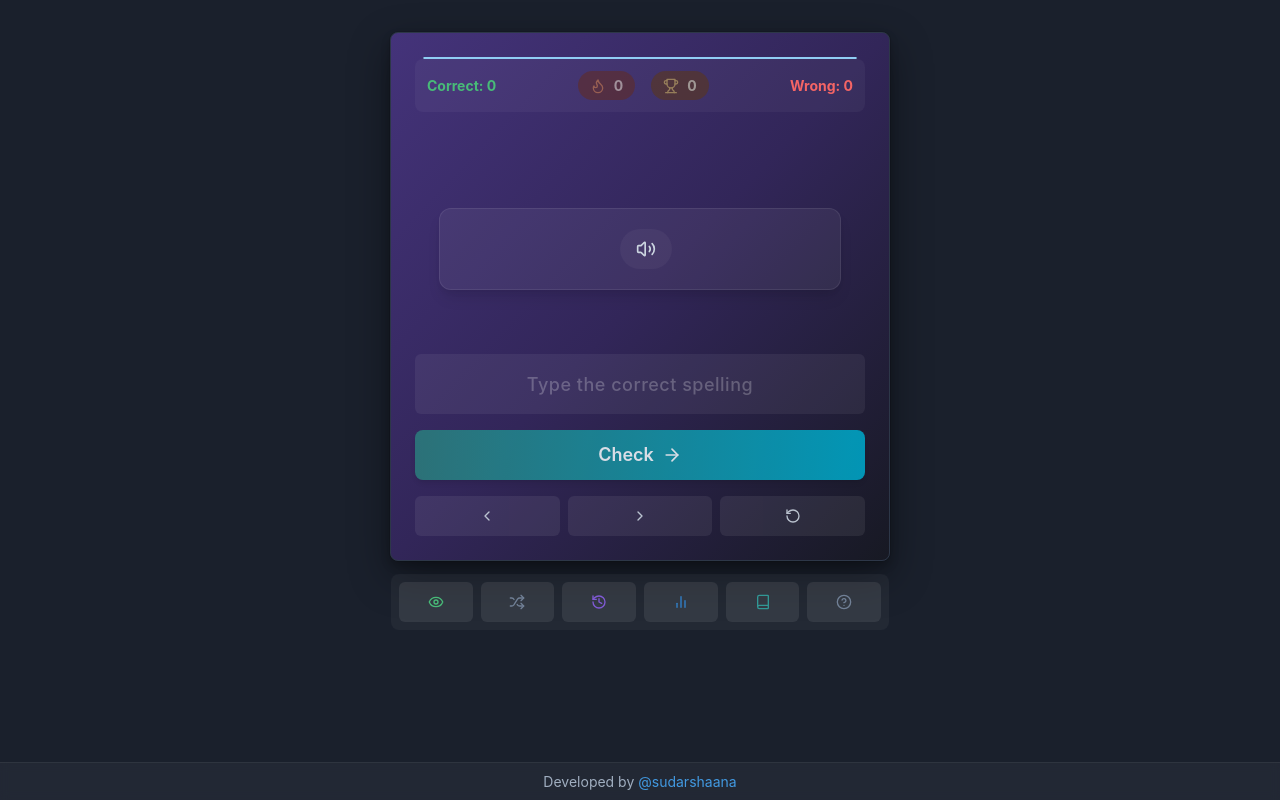
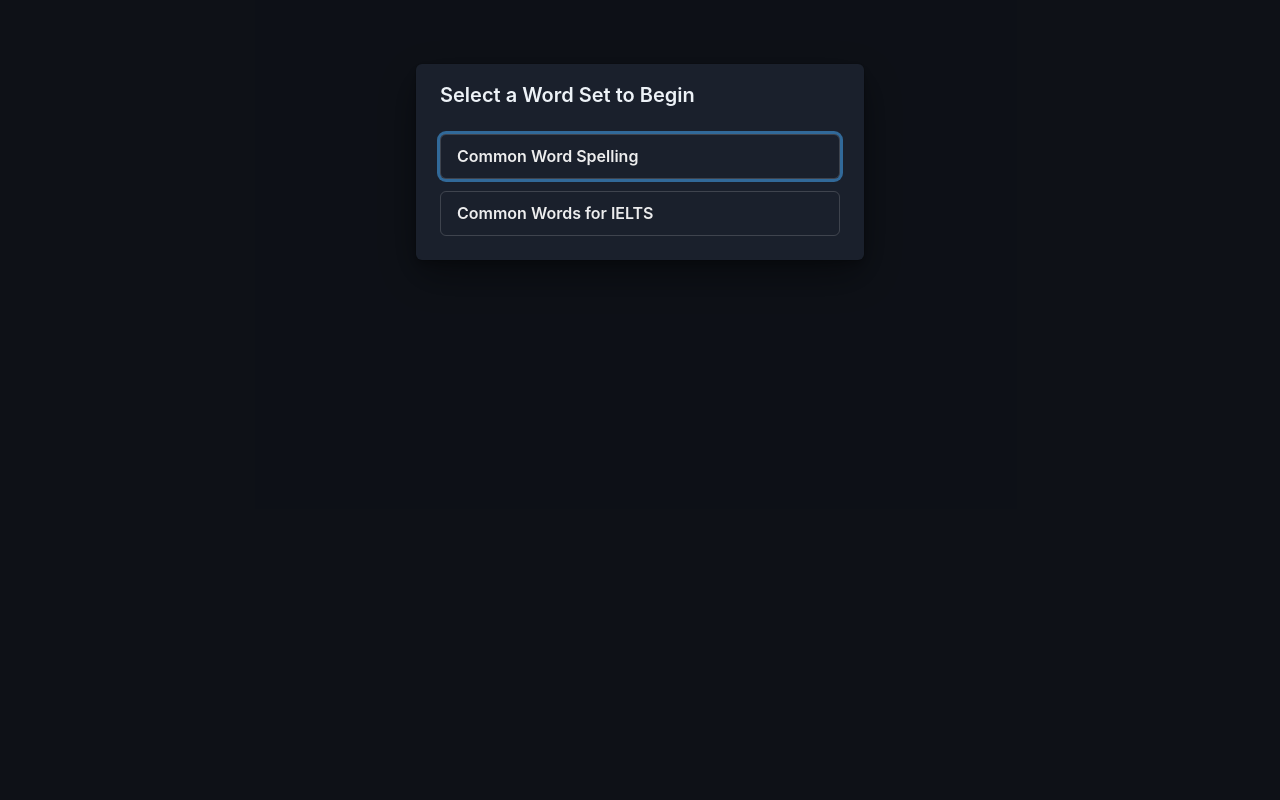
Before and after one commit to sudarshaana/learn, a React (Vite) app: page / in a window 1280 px wide. Built offline with nearby package versions, Linux system fonts and the light colour scheme; no server answers.

Commit message:
added new word list to the item

```diff
--- a/src/data/wordSets.js
+++ b/src/data/wordSets.js
@@ -4,10 +4,10 @@
     name: 'Common Word Spelling',
     url: 'https://raw.githubusercontent.com/sudarshaana/learn/refs/heads/main/src/data/word_list.csv'
   },
-//   {
-//     id: 'common-misspelled',
-//     name: 'Common Misspelled Words',
-//     url: 'https://raw.githubusercontent.com/sudarshaana/learn/refs/heads/main/src/data/word_list.csv'
-//   }
+  {
+    id: 'common-ielts',
+    name: 'Common Words for IELTS',
+    url: 'https://raw.githubusercontent.com/sudarshaana/learn/refs/heads/main/src/data/word2.csv'
+  }
   // Add more word sets here
 ]
```
